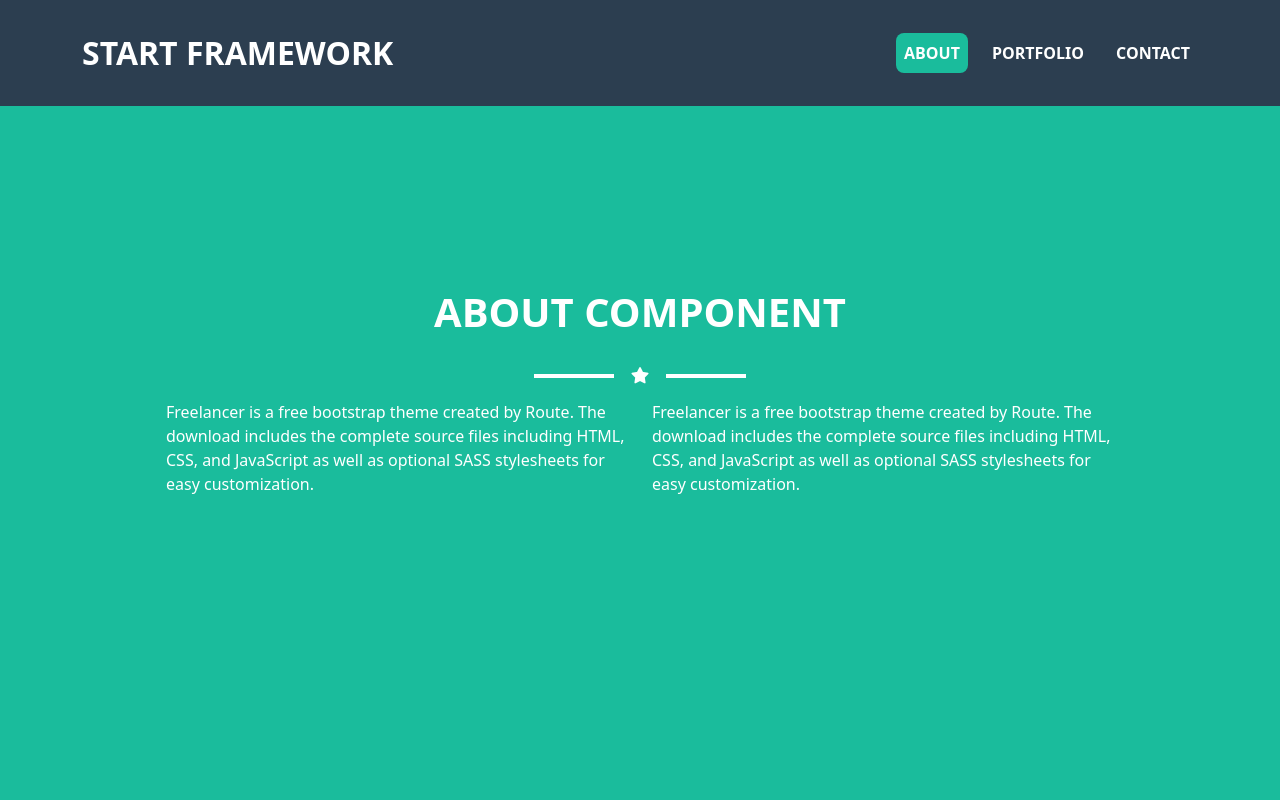
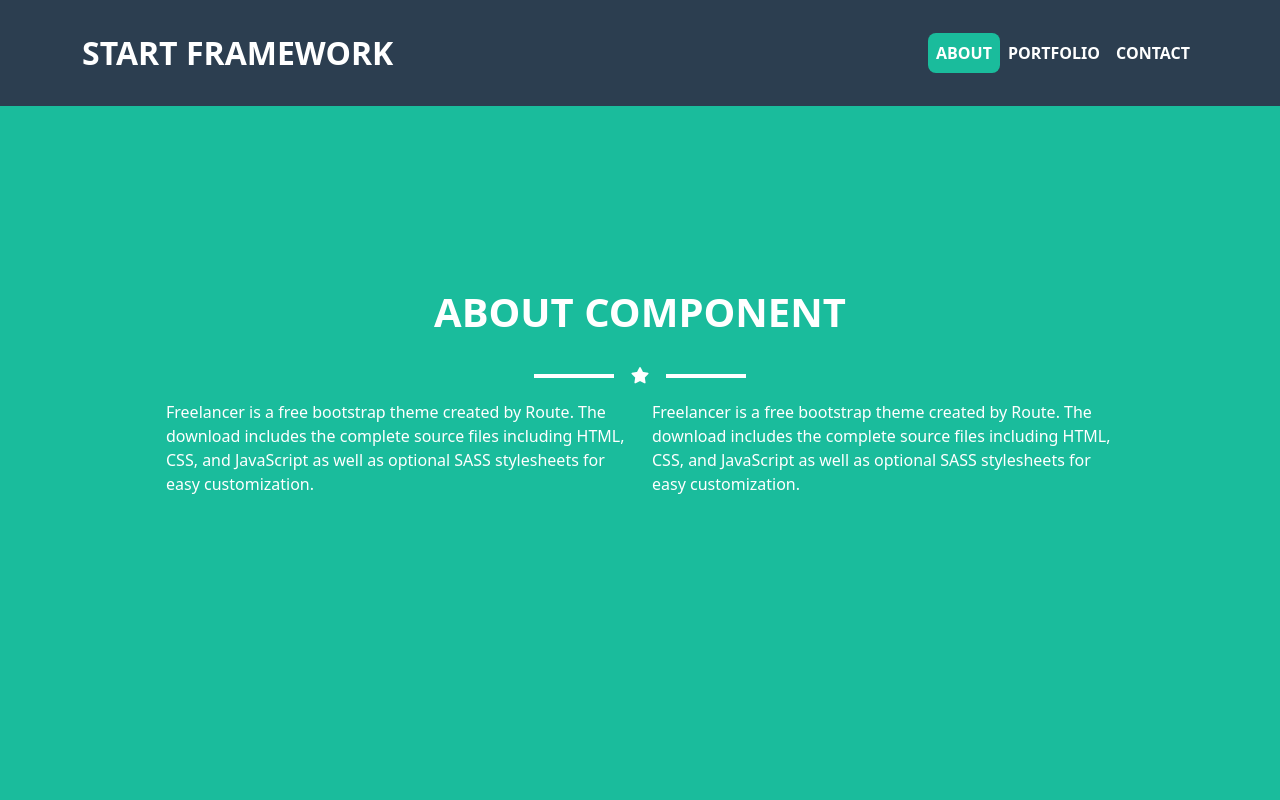
Before and after one commit to eng-mohamed-hussein7/route-frontend-assignment-01-react-start-framework, a React (Vite) app: page /about in a window 1280 px wide. Shown: the top 800 px of the page. Built offline with nearby package versions, Linux system fonts and the light colour scheme.

Commit message:
add bootstrap js and enhance navbar

```diff
--- a/src/App.jsx
+++ b/src/App.jsx
@@ -1,4 +1,5 @@
 import "../node_modules/bootstrap/dist/css/bootstrap.min.css";
+import "../node_modules/bootstrap/dist/js/bootstrap.bundle.min.js";
 import "../node_modules/@fortawesome/fontawesome-free/css/all.min.css";
 import "./App.css";
 import Home from "./Pages/Home/Home";
--- a/src/components/Navbar/Navbar.jsx
+++ b/src/components/Navbar/Navbar.jsx
@@ -11,7 +11,7 @@ export default function Navbar() {
           Start Framework
         </Link>
         <button
-          className="navbar-toggler"
+          className="navbar-toggler border-0"
           type="button"
           data-bs-toggle="collapse"
           data-bs-target="#navbarSupportedContent"
@@ -19,7 +19,7 @@ export default function Navbar() {
           aria-expanded="false"
           aria-label="Toggle navigation"
         >
-          <span className="navbar-toggler-icon"></span>
+          <i className="fa-solid fa-bars text-white fs-3"></i>
         </button>
         <div className="collapse navbar-collapse" id="navbarSupportedContent">
           <ul className="navbar-nav ms-auto mb-2 mb-lg-0">
@@ -33,7 +33,7 @@ export default function Navbar() {
             </li>
             <li className="nav-item">
               <NavLink
-                className="nav-link text-white text-uppercase fw-bold mt-3 mt-md-0 px-2 mx-3 rounded-3"
+                className="nav-link text-white text-uppercase fw-bold mt-3 mt-md-0 px-2 mx-ls-3 rounded-3"
                 to="/portfolio"
               >
                 portfolio
--- a/src/index.css
+++ b/src/index.css
@@ -10,6 +10,9 @@
 .active,
 .bg-main {
   background-color: #1abc9c !important;
+}
+.active {
+  width: fit-content;
 }
 .line {
   height: 4px;
```
